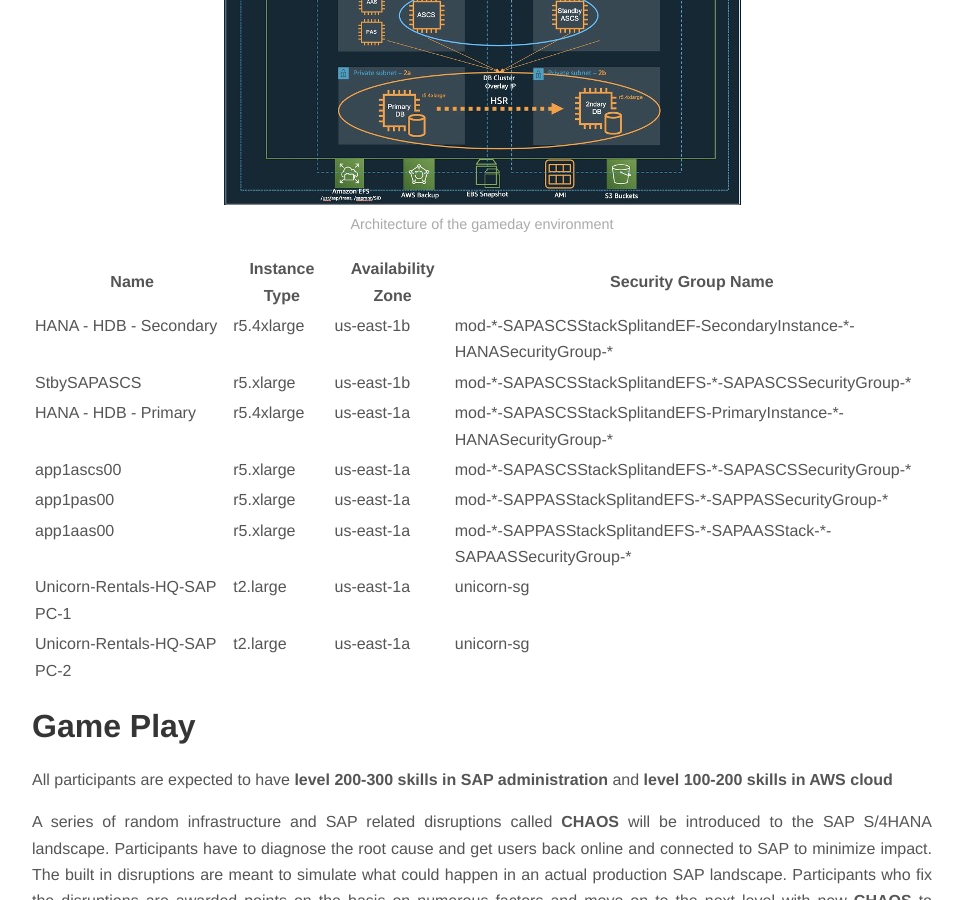
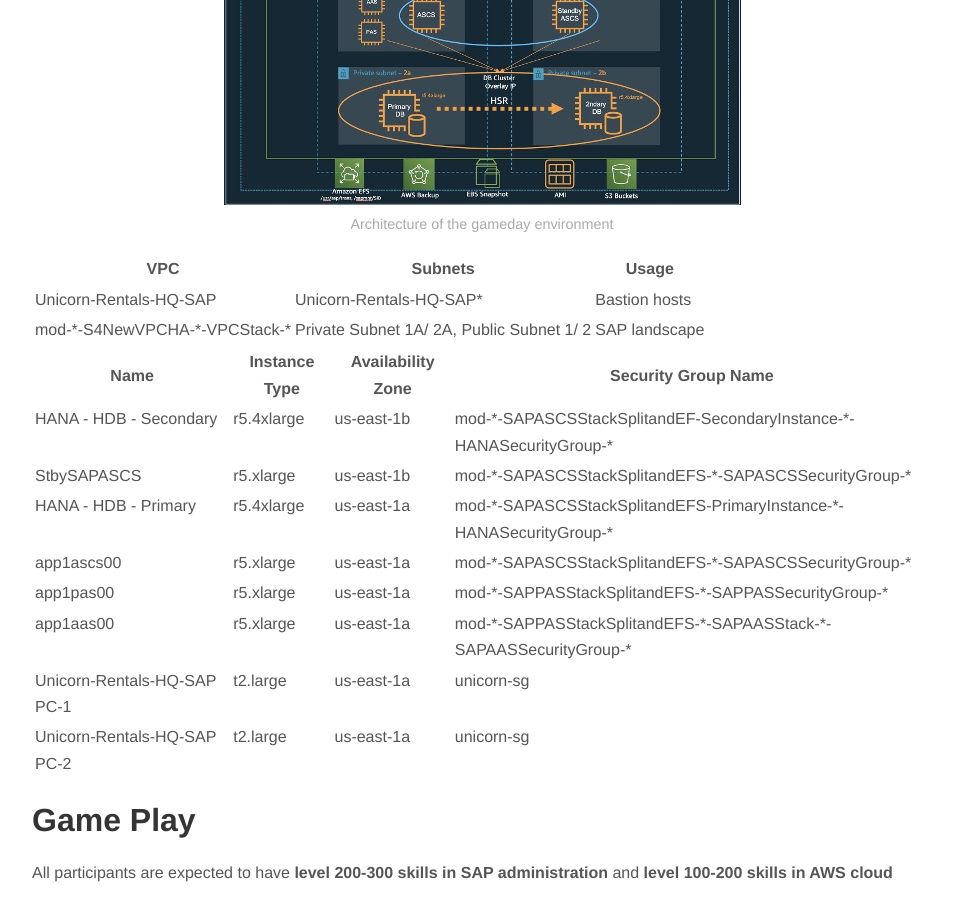
Before and after one commit to pauler285/pauler285.github.io, a Jekyll site: the page built from _posts/2022-06-17-aws-sap-gameday.md, in a window 1280 px wide and 900 px high, scrolled down 1486 px. Shown: the whole window, without its empty margins (158-1121 px from the left). Built offline with Jekyll 4.4.1, drawn with Linux system fonts in a browser that asks for light colours; nearby versions of some CDN libraries.

Commit message:
table added

```diff
--- a/_posts/2022-06-17-aws-sap-gameday.md
+++ b/_posts/2022-06-17-aws-sap-gameday.md
@@ -40,6 +40,12 @@ A fictitious organization *Unicorn.Rentals* relies heavily on SAP to run their c
 
 ![architecture of the gameday environment](../images/aws_gameday_architecture.jpg)
 *Architecture of the gameday environment*
+
+| VPC                              |  Subnets                                       |  Usage           |
+|-----                             |-----                                           |-----             |
+|Unicorn-Rentals-HQ-SAP            |  Unicorn-Rentals-HQ-SAP\*                      |  Bastion hosts   |
+|mod-\*-S4NewVPCHA-\*-VPCStack-\*  |  Private Subnet 1A/ 2A, Public Subnet 1/ 2    |  SAP landscape   |
+
 
 |Name                       | Instance Type | Availability Zone | Security Group Name                                         |
 |---------------------------|-----------|---------------|---------------------------------------------------------------------|
```
